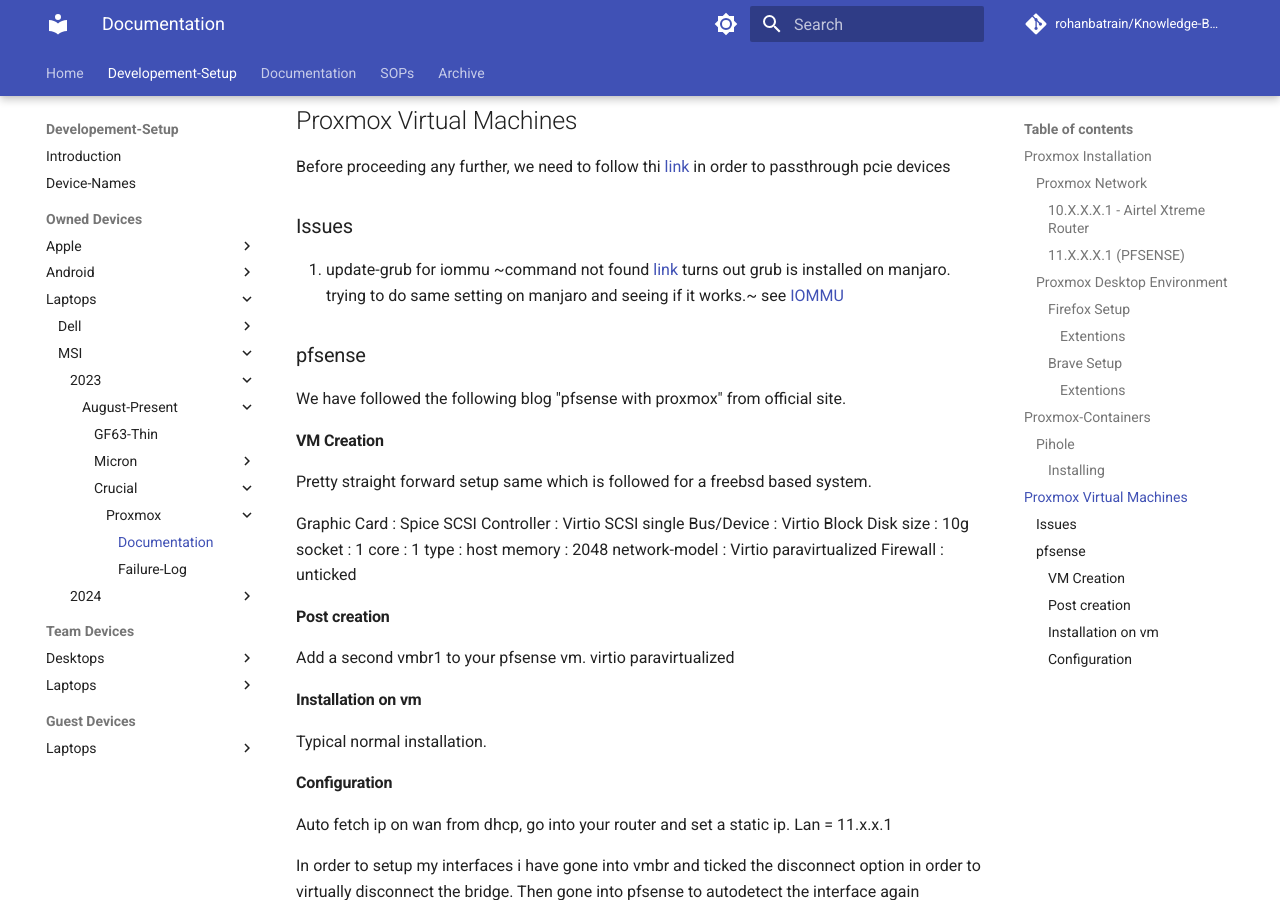
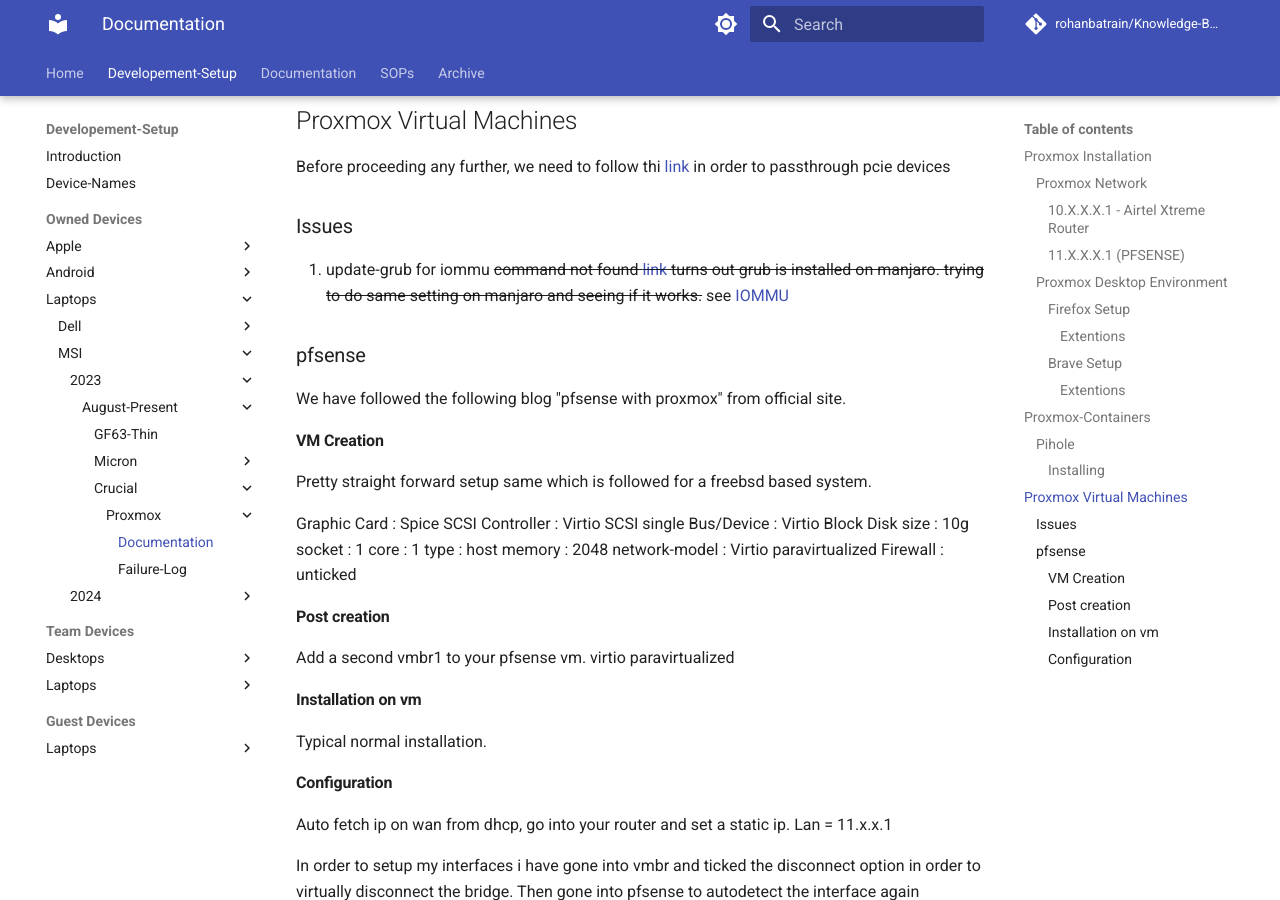
Before and after one commit to rohanbatrain/knowledge-base, an MkDocs documentation site: the page built from docs/Developement-Setup/Owned-Devices/Laptops/MSI/2023/August/Crucial-Drive/Proxmox.md, in a window 1280 px wide and 900 px high, scrolled down 1675 px. Built offline with MkDocs 1.6.1 and Material for MkDocs 9.7.7, drawn with Linux system fonts in a browser that asks for light colours; nearby versions of some CDN libraries; library files that are not in the unit come from our copies; comment, search, counter and statistics services are not loaded.

```diff
--- a/docs/Developement-Setup/Owned-Devices/Laptops/MSI/2023/August/Crucial-Drive/Proxmox.md
+++ b/docs/Developement-Setup/Owned-Devices/Laptops/MSI/2023/August/Crucial-Drive/Proxmox.md
@@ -76,7 +76,7 @@ Before proceeding any further, we need to follow thi [link](https://www.reddit.c
 
 ### Issues
 
-1. update-grub for iommu ~command not found [link](https://askubuntu.com/questions/418666/update-grub-command-not-found) turns out grub is installed on manjaro. trying to do same setting on manjaro and seeing if it works.~
+1. update-grub for iommu ~~command not found [link](https://askubuntu.com/questions/418666/update-grub-command-not-found) turns out grub is installed on manjaro. trying to do same setting on manjaro and seeing if it works.~~
 see [IOMMU](Failure-Log)
 
 
```
